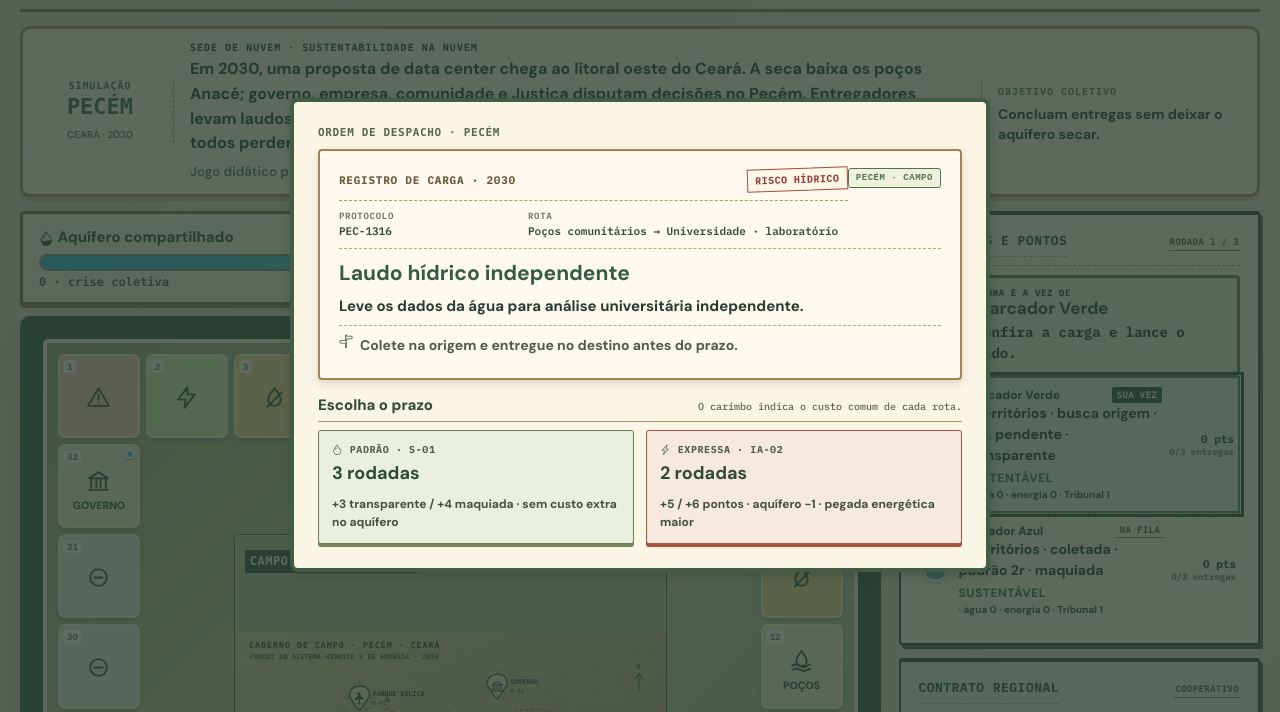
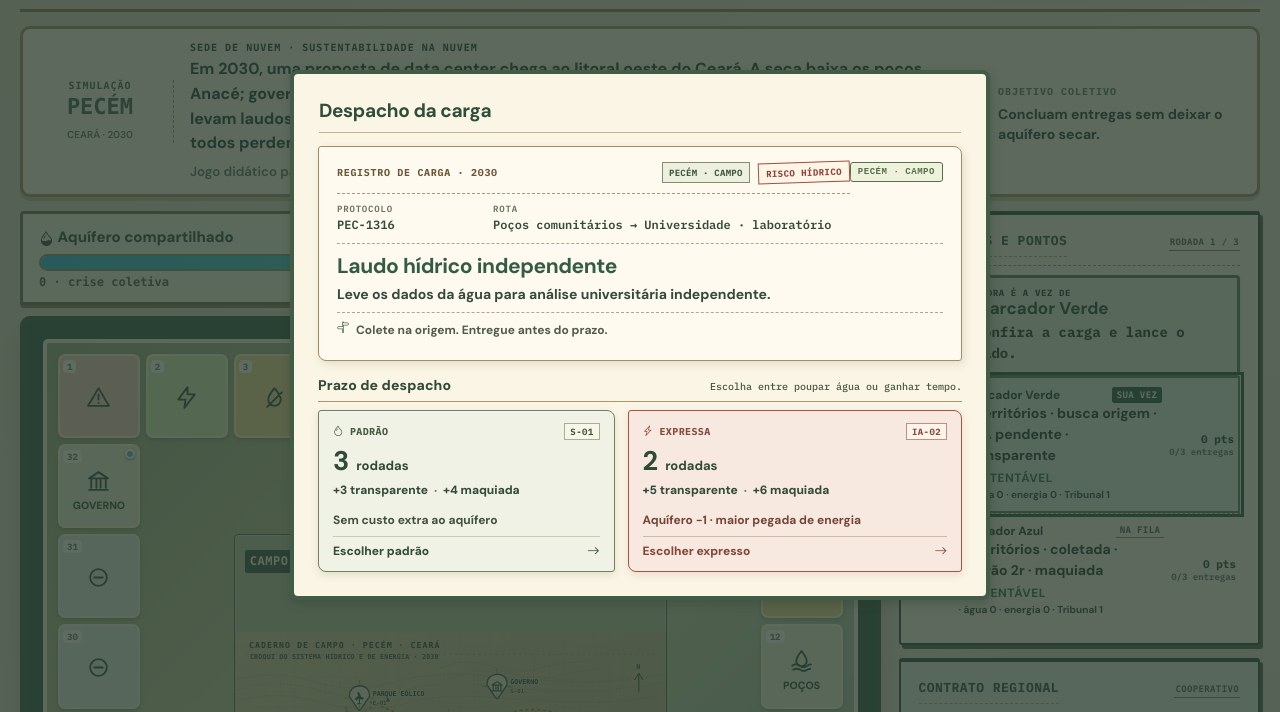
Before and after one commit to rafaelfernandesmaia/sede-de-nuvem-jogo, a plain HTML site: page index.html in a window 1280 px wide. Both pictures are taken after a click on the button "Demo rápida · 3 rodadas". Shown: the part 65-777 px from the top of the page. Drawn offline with nearby package versions, Linux system fonts and the light colour scheme.

Commit message:
refine dispatch modal hierarchy

```diff
--- a/index.html
+++ b/index.html
@@ -344,11 +344,10 @@ function drawDelivery(player){
 function showDeliveryCard(card,readOnly){
   const actor=current(),from=TERRITORY_SEEDS.find(function(t){return t.house===card.from}),to=TERRITORY_SEEDS.find(function(t){return t.house===card.to}),standard=SedeRules.deliveryPreview(G,actor,"standard"),express=SedeRules.deliveryPreview(G,actor,"express");
   const protocol=String((card.id||"").split("").reduce(function(sum,ch){return sum+ch.charCodeAt(0)},0)).padStart(4,"0");
-  const standardImpact="+"+standard.honestPoints+" transparente / +"+standard.disguisedPoints+" maquiada · sem custo extra no aquífero";
-  const expressWater=express.aquiferDelta<0?"aquífero −"+Math.abs(express.aquiferDelta):"aquífero estável";
-  const expressImpact="+"+express.honestPoints+" / +"+express.disguisedPoints+" pontos · "+expressWater+" · "+(express.windCredit?"crédito eólico reduz pegada energética":"pegada energética maior");
-  const action=readOnly?'<div class="status-msg">Aguardando '+esc(actor.name)+' escolher o despacho.</div>':'<div class="delivery-decision"><span>Escolha o prazo</span><small>O carimbo indica o custo comum de cada rota.</small></div><div class="delivery-levels"><button class="choice delivery-choice" id="acceptStandard" type="button"><span class="delivery-choice-code"><i class="bi bi-droplet" aria-hidden="true"></i> PADRÃO · S-01</span><strong>'+standard.deadline+' rodadas</strong><small>'+standardImpact+'</small></button><button class="choice risky delivery-choice" id="acceptExpress" type="button"><span class="delivery-choice-code"><i class="bi bi-lightning-charge" aria-hidden="true"></i> EXPRESSA · IA-02</span><strong>'+express.deadline+' rodadas</strong><small>'+expressImpact+'</small></button></div>';
-  modal('<span class="eyebrow">ORDEM DE DESPACHO · PECÉM</span><div class="cards-face dispatch-card"><div class="dispatch-heading"><span class="card-label">REGISTRO DE CARGA · 2030</span><span class="dispatch-stamp">RISCO HÍDRICO</span></div><div class="dispatch-meta"><span><small>PROTOCOLO</small><b>PEC-'+protocol+'</b></span><span><small>ROTA</small><b>'+esc(from?from.name:"Território")+' → '+esc(to?to.name:"Território")+'</b></span></div><h3>'+esc(card.name)+'</h3><p>'+esc(card.note)+'</p><p class="dispatch-instruction"><i class="bi bi-signpost-split" aria-hidden="true"></i> Colete na origem e entregue no destino antes do prazo.</p></div>'+action);
+  const standardImpact="Sem custo extra ao aquífero";
+  const expressImpact=express.aquiferDelta<0?"Aquífero −"+Math.abs(express.aquiferDelta)+" · "+(express.windCredit?"crédito eólico reduz a pegada de energia":"maior pegada de energia"):"Aquífero estável";
+  const action=readOnly?'<div class="status-msg">Aguardando '+esc(actor.name)+' escolher o despacho.</div>':'<div class="delivery-decision"><span>Prazo de despacho</span><small>Escolha entre poupar água ou ganhar tempo.</small></div><div class="delivery-levels"><button class="choice delivery-choice" id="acceptStandard" type="button"><span class="delivery-choice-code"><i class="bi bi-droplet" aria-hidden="true"></i> PADRÃO <b>S-01</b></span><span class="delivery-choice-time"><strong>'+standard.deadline+'</strong><span>rodadas</span></span><span class="delivery-choice-reward">+'+standard.honestPoints+' transparente <i>·</i> +'+standard.disguisedPoints+' maquiada</span><small class="delivery-choice-impact">'+standardImpact+'</small><span class="delivery-choice-action">Escolher padrão <i class="bi bi-arrow-right" aria-hidden="true"></i></span></button><button class="choice risky delivery-choice" id="acceptExpress" type="button"><span class="delivery-choice-code"><i class="bi bi-lightning-charge" aria-hidden="true"></i> EXPRESSA <b>IA-02</b></span><span class="delivery-choice-time"><strong>'+express.deadline+'</strong><span>rodadas</span></span><span class="delivery-choice-reward">+'+express.honestPoints+' transparente <i>·</i> +'+express.disguisedPoints+' maquiada</span><small class="delivery-choice-impact">'+expressImpact+'</small><span class="delivery-choice-action">Escolher expresso <i class="bi bi-arrow-right" aria-hidden="true"></i></span></button></div>';
+  modal('<div class="dispatch-modal-heading"><h2>Despacho da carga</h2></div><div class="cards-face dispatch-card"><div class="dispatch-heading"><span class="card-label">REGISTRO DE CARGA · 2030</span><span class="dispatch-stamps"><span class="dispatch-place">PECÉM · CAMPO</span><span class="dispatch-stamp">RISCO HÍDRICO</span></span></div><div class="dispatch-meta"><span><small>PROTOCOLO</small><b>PEC-'+protocol+'</b></span><span><small>ROTA</small><b>'+esc(from?from.name:"Território")+' → '+esc(to?to.name:"Território")+'</b></span></div><h3>'+esc(card.name)+'</h3><p>'+esc(card.note)+'</p><p class="dispatch-instruction"><i class="bi bi-signpost-split" aria-hidden="true"></i> Colete na origem. Entregue antes do prazo.</p></div>'+action);
   if(!readOnly){$("acceptStandard").onclick=function(){acceptDelivery("standard")};$("acceptExpress").onclick=function(){acceptDelivery("express")}}
 }
 function acceptDelivery(level){
--- a/melhorias-ambiente.css
+++ b/melhorias-ambiente.css
@@ -204,3 +204,44 @@ body.high-contrast .player-row.current{outline:3px solid #285b3b;outline-offset:
 .dispatch-instruction{font-size:14px!important;font-weight:800}
 .rules-modal .rule-callout{font-size:14px}
 @media(max-width:520px){.side{grid-template-columns:1fr}.top-actions{gap:6px}.top-actions .btn{font-size:11px}}
+
+/* Despacho: destaque para a rota e leitura rápida do custo de cada prazo. */
+.dispatch-modal-heading{margin:0 1px 13px;padding-bottom:9px;border-bottom:1px solid #c4b58e}
+.dispatch-modal-heading h2{margin:0;color:#2f4e3a;font-size:19px;letter-spacing:-.02em}
+.dispatch-card{padding:15px 18px 13px;border:1px solid #a58d60;border-radius:3px 8px 3px 8px;background-color:#fffaf0;background-image:repeating-linear-gradient(0deg,transparent 0 28px,#8d785308 29px,transparent 30px);box-shadow:2px 3px 9px #40351f20}
+.dispatch-heading{align-items:center;gap:14px;padding-bottom:10px}
+.dispatch-heading .card-label{font-size:10px;line-height:1.4}
+.dispatch-stamps{display:flex;align-items:center;justify-content:flex-end;gap:8px;flex:none}
+.dispatch-place{padding:4px 6px;border:1px solid #81906c;background:#edf0df;color:#43583e;font:700 9px var(--mono);letter-spacing:.03em;white-space:nowrap}
+.dispatch-heading .dispatch-stamp{padding:4px 7px;background:#fff6e8;color:#913f35;font-size:9px;white-space:nowrap}
+.dispatch-meta{grid-template-columns:minmax(100px,.48fr) minmax(0,1.52fr);gap:14px;margin-bottom:10px;padding:9px 0 10px}
+.dispatch-meta small{font-size:9px;letter-spacing:.09em}
+.dispatch-meta b{font-size:12px;line-height:1.35}
+.dispatch-card h3{margin:10px 0 5px;font-size:21px;line-height:1.2;letter-spacing:-.02em}
+.dispatch-card>p:not(.dispatch-instruction){margin:0;color:#344b3b;font-size:14px;line-height:1.45}
+.dispatch-instruction{margin:10px 0 0;padding-top:8px;font-size:12px!important;line-height:1.35}
+.delivery-decision{align-items:baseline;margin:15px 0 7px;padding-bottom:7px}
+.delivery-decision span{font-size:14px;letter-spacing:.01em}
+.delivery-decision small{font:500 10px/1.4 var(--mono);color:#465943;text-align:right}
+.delivery-levels{grid-template-columns:minmax(0,.94fr) minmax(0,1.06fr);gap:13px;margin-top:8px}
+.delivery-levels .delivery-choice{position:relative;align-items:stretch;gap:7px;min-height:153px;padding:12px 14px 11px;border:1px solid #70815d;border-radius:3px 8px 3px 8px;background:#f0f2e5;box-shadow:0 3px 8px #31432b20;text-align:left;transition:transform .16s ease,box-shadow .16s ease,border-color .16s ease}
+.delivery-levels .delivery-choice.risky{border-color:#a65340;background:#f7e9df;box-shadow:0 3px 8px #793e3020}
+.delivery-choice-code{display:flex;align-items:center;gap:6px;font:700 10px var(--mono);letter-spacing:.04em;color:#44573c}
+.delivery-choice-code b{margin-left:auto;padding:2px 5px;border:1px solid #a8b093;background:#f8f6e9;font-size:9px}
+.delivery-choice.risky .delivery-choice-code{color:#86483b}
+.delivery-choice.risky .delivery-choice-code b{border-color:#c68d7d;background:#fff4e9;color:#86483b}
+.delivery-choice-time{display:flex;align-items:baseline;gap:7px;color:#304a37}
+.delivery-choice-time strong{font-size:27px;line-height:1}
+.delivery-choice-time span{font-size:13px;font-weight:700}
+.delivery-choice-reward{font-size:12px;font-weight:800;line-height:1.35;color:#344b3b}
+.delivery-choice-reward i{margin:0 3px;color:#788064;font-style:normal}
+.delivery-choice-impact{font-size:11px;line-height:1.35;color:#4c5b43}
+.delivery-choice.risky .delivery-choice-impact{color:#744538}
+.delivery-choice-action{display:flex;align-items:center;justify-content:space-between;gap:8px;margin-top:auto;padding-top:6px;border-top:1px solid #c8cfb4;color:#334d38;font-size:12px;font-weight:900}
+.delivery-choice.risky .delivery-choice-action{border-color:#d8b6a6;color:#864638}
+.delivery-levels .delivery-choice:hover{transform:translateY(-2px);box-shadow:0 6px 12px #31432b2a}
+.delivery-levels .delivery-choice.risky:hover{box-shadow:0 6px 12px #793e3028}
+.delivery-levels .delivery-choice:focus-visible{outline:3px solid #d7ad3e;outline-offset:3px}
+.delivery-levels .delivery-choice:disabled{cursor:not-allowed;opacity:.62;transform:none;box-shadow:none}
+@media(max-width:680px){.dispatch-heading{align-items:flex-start}.dispatch-meta{grid-template-columns:1fr;gap:8px}.delivery-levels{grid-template-columns:1fr}.delivery-levels .delivery-choice{min-height:0}.delivery-decision{align-items:flex-start;flex-direction:column;gap:3px}.delivery-decision small{text-align:left}}
+@media(max-width:420px){.dispatch-card{padding:13px 14px 12px}.dispatch-heading{flex-direction:column;gap:7px}.dispatch-stamps{width:100%;justify-content:flex-start}.dispatch-card h3{font-size:19px}.delivery-decision{margin-top:12px}.delivery-levels .delivery-choice{padding:11px 12px}}
```
